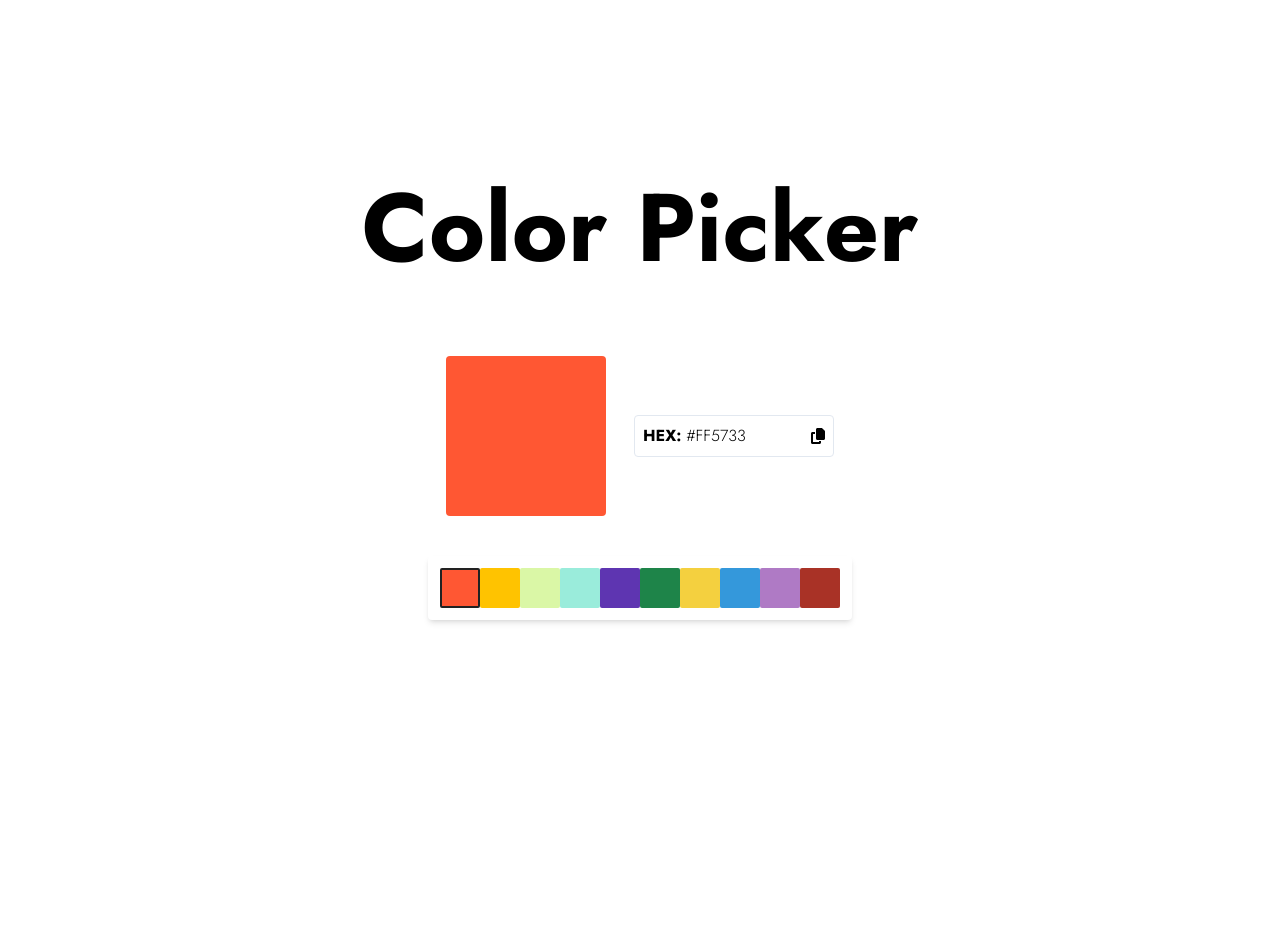
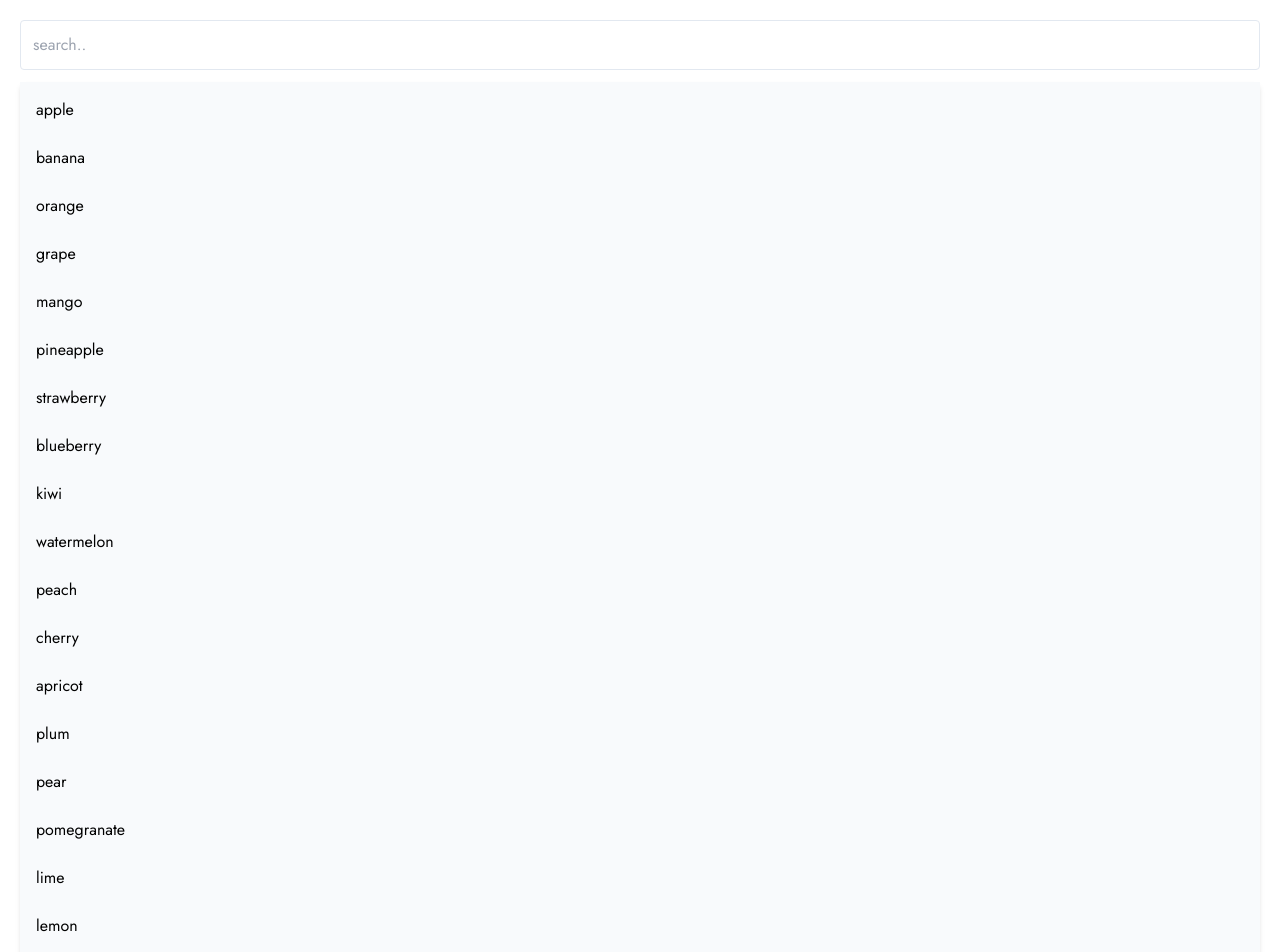
Before and after one commit to Mark-Alexis-Posadas/react-typescript-projects, a React (Vite) app: page / in a window 1280 px wide. Shown: the top 952 px of the page. Before the commit the page ends 800 px from the top, so only its background shows below. Built offline with nearby package versions, Linux system fonts and the light colour scheme.

Commit message:
added search filtering

```diff
--- a/src/App.tsx
+++ b/src/App.tsx
@@ -1,11 +1,10 @@
 import React from "react";
-
-import ColorPicker from "./pages/ColorPicker";
+import SearchFiltering from "./pages/SearchFiltering";
 
 const App: React.FC = () => {
   return (
     <>
-      <ColorPicker />
+      <SearchFiltering />
     </>
   );
 };
--- /dev/null
+++ b/src/pages/SearchFiltering/index.tsx
@@ -0,0 +1,70 @@
+import React, { useState } from "react";
+
+const data: string[] = [
+  "apple",
+  "banana",
+  "orange",
+  "grape",
+  "mango",
+  "pineapple",
+  "strawberry",
+  "blueberry",
+  "kiwi",
+  "watermelon",
+  "peach",
+  "cherry",
+  "apricot",
+  "plum",
+  "pear",
+  "pomegranate",
+  "lime",
+  "lemon",
+  "grapefruit",
+  "coconut",
+  "fig",
+  "papaya",
+  "dragonfruit",
+  "passionfruit",
+];
+
+const SearchFiltering: React.FC = () => {
+  const [filteredItem, setFilteredItem] = useState<string>("");
+
+  const handleChange = (e: React.ChangeEvent<HTMLInputElement>) => {
+    setFilteredItem(e.target.value);
+  };
+
+  const handleItemClick = (item: string) => {
+    setFilteredItem(item);
+  };
+
+  const filteredFruits = data.filter((fruit) =>
+    fruit.toLowerCase().includes(filteredItem.toLowerCase())
+  );
+
+  return (
+    <div className="p-5">
+      <input
+        type="text"
+        className="p-3 border border-slate-200 rounded w-full"
+        placeholder="search.."
+        value={filteredItem}
+        onChange={handleChange}
+      />
+
+      <ul className="mt-3 bg-slate-50 shadow-md p-2">
+        {filteredFruits.map((item, index) => (
+          <li
+            key={index}
+            className="border-1 border-slate-700 rounded p-2 mb-2 hover:bg-slate-300 hover:text-white cursor-pointer"
+            onClick={() => handleItemClick(item)}
+          >
+            {item}
+          </li>
+        ))}
+      </ul>
+    </div>
+  );
+};
+
+export default SearchFiltering;
```
